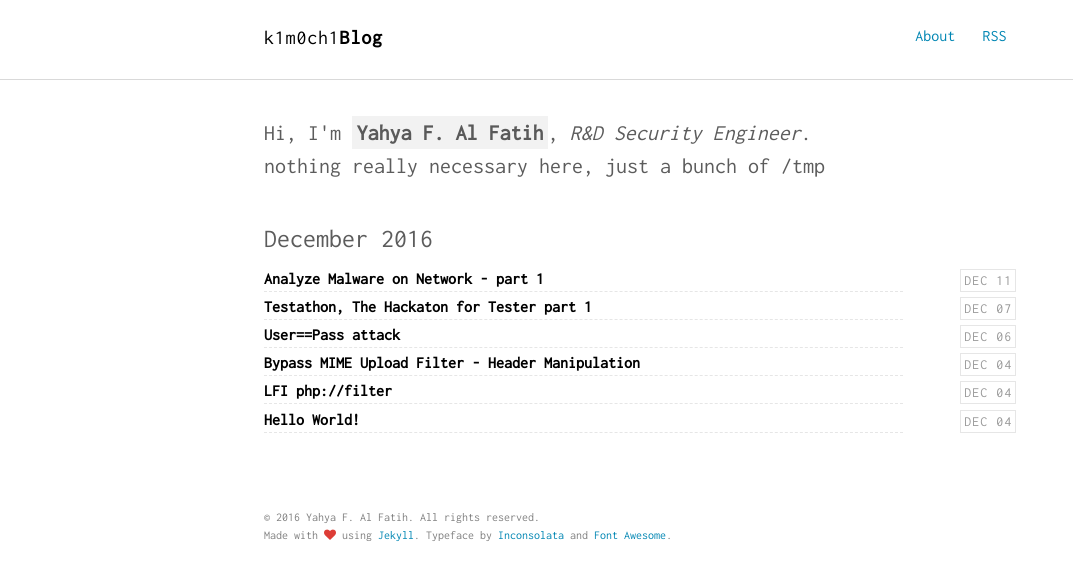
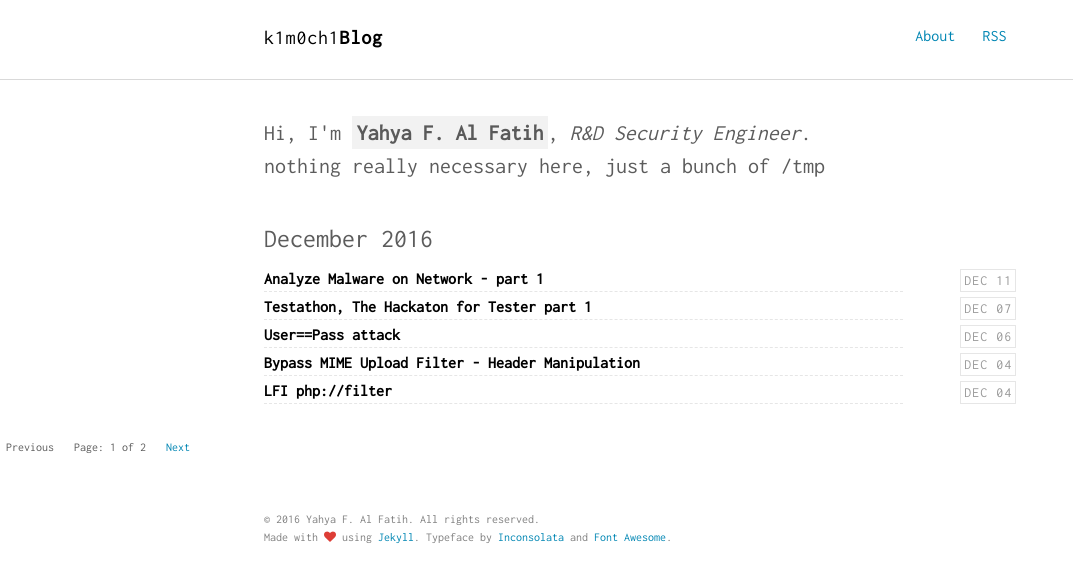
Before and after one commit to k1m0ch1/k1m0ch1.github.io, a Jekyll site: the page built from index.html, in a window 1280 px wide. Shown: the top 583 px of the page, without its empty margins (0-1073 px from the left). Built offline with Jekyll 4.4.1, drawn with Linux system fonts in a browser that asks for light colours; the list of posts is cut into pages by our own code.

Commit message:
test pagination

```diff
--- a/_config.yml
+++ b/_config.yml
@@ -7,6 +7,8 @@
 url: http://k1m0ch1.github.io/ # site url
 baseurl: "" # apply repo name if use it under gh-pages branch
 # baseurl: null # apply null if repo name is something like username.github.io
+paginate: 5
+paginate_path: "/page:num/"
 
 google_analytics: UA-XXXXX-XX
 repo: http://github.com/k1m0ch1/k1m0ch1.github.io
--- a/index.html
+++ b/index.html
@@ -7,7 +7,7 @@
 
 <section class="post-list">
   <div class="container" >
-    {% for post in site.posts %}
+    {% for post in paginator.posts %}
       {% unless post.next %}
         <h2 class="category-title">{{ post.date | date: '%B %Y' }}</h2>
       {% else %}
@@ -24,4 +24,19 @@
     {% endfor %}
   </div>
 
+  <!-- Pagination links -->
+<div class="pagination">
+  {% if paginator.previous_page %}
+    <a href="{{ paginator.previous_page_path }}" class="previous">Previous</a>
+  {% else %}
+    <span class="previous">Previous</span>
+  {% endif %}
+  <span class="page_number ">Page: {{ paginator.page }} of {{ paginator.total_pages }}</span>
+  {% if paginator.next_page %}
+    <a href="{{ paginator.next_page_path }}" class="next">Next</a>
+  {% else %}
+    <span class="next ">Next</span>
+  {% endif %}
+</div>
+
 </section>
```
